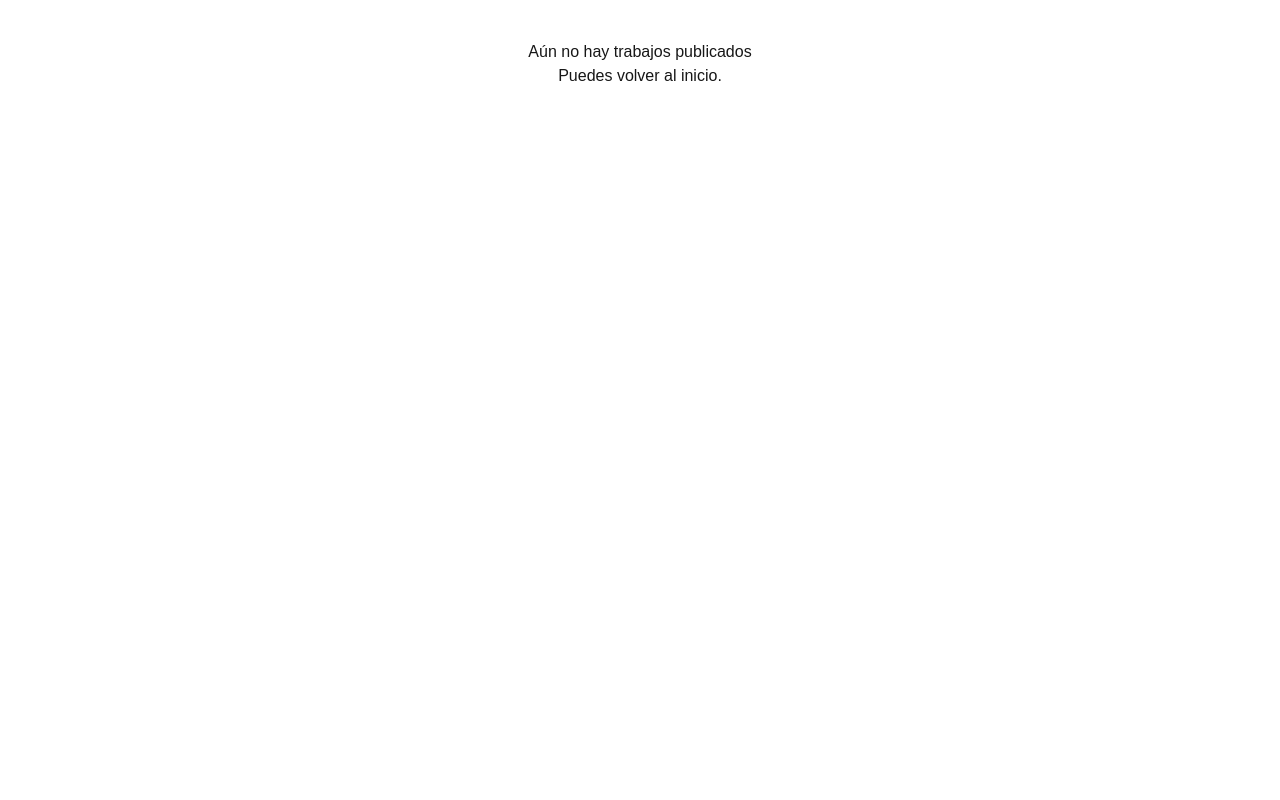
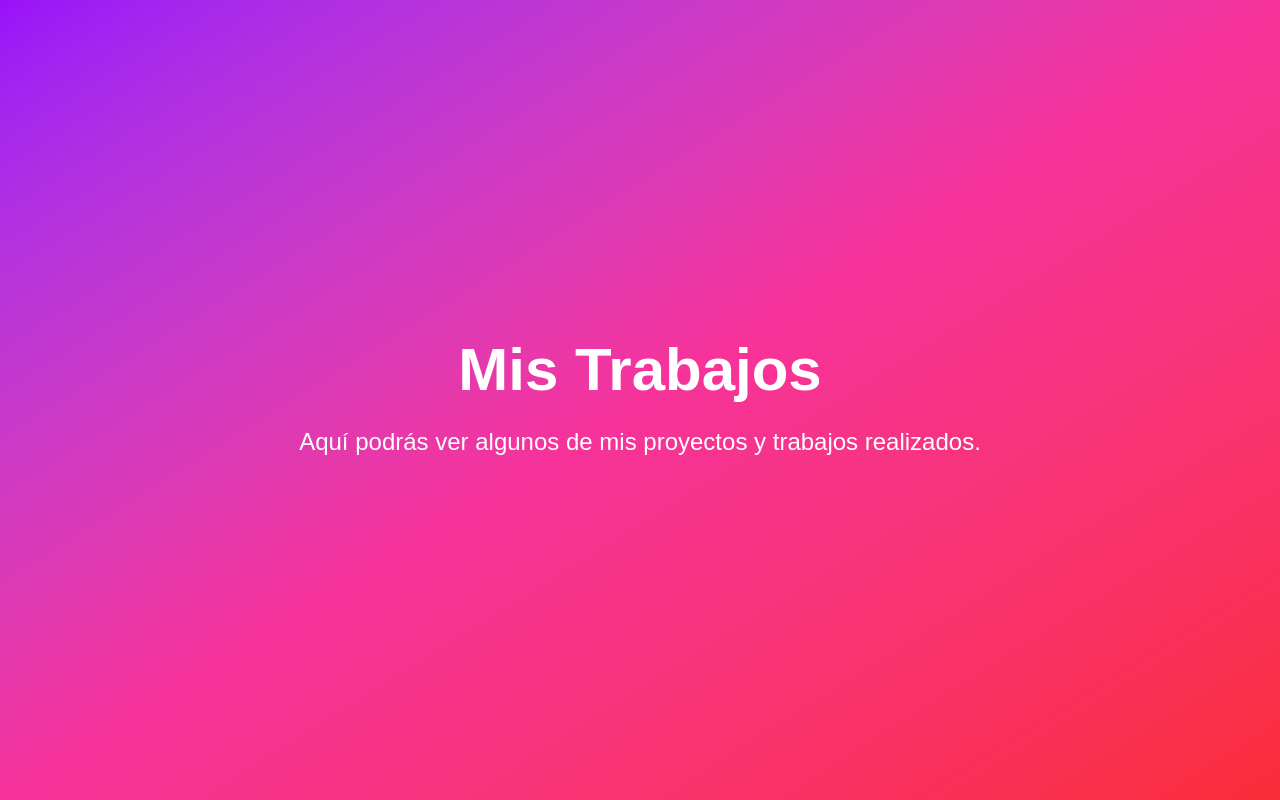
Before and after one commit to ramiro33/lustradosartigas, a Next.js app: page /trabajos in a window 1280 px wide. Built offline with nearby package versions, Linux system fonts and the light colour scheme.

Commit message:
Update page.tsx

```diff
--- a/app/trabajos/page.tsx
+++ b/app/trabajos/page.tsx
@@ -1,9 +1,10 @@
-// app/trabajos/page.tsx
 export default function Trabajos() {
   return (
-    <div style={{ padding: 40, textAlign: "center" }}>
-      <h1>Aún no hay trabajos publicados</h1>
-      <p>Puedes volver al <a href="/" rel="noopener noreferrer">inicio</a>.</p>
-    </div>
+    <main className="min-h-screen flex flex-col items-center justify-center bg-gradient-to-br from-purple-600 via-pink-500 to-red-500 text-white p-10 animate-fadeIn">
+      <h1 className="text-6xl font-extrabold mb-6 animate-bounce">Mis Trabajos</h1>
+      <p className="text-2xl max-w-3xl text-center">
+        Aquí podrás ver algunos de mis proyectos y trabajos realizados.
+      </p>
+    </main>
   );
 }
```
